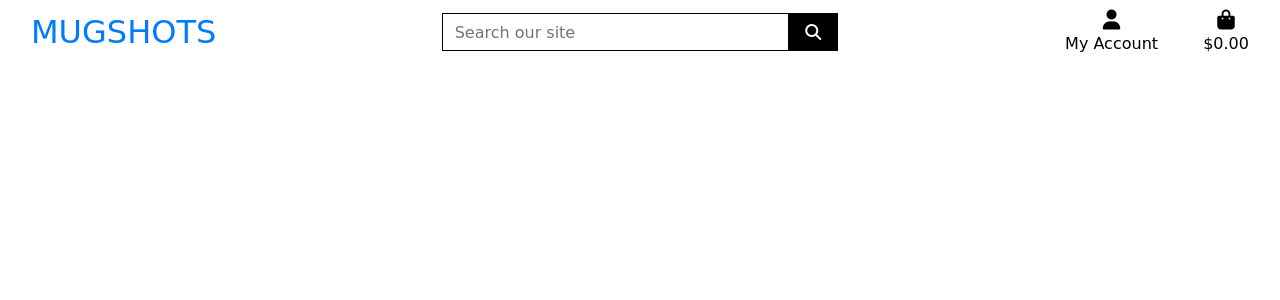
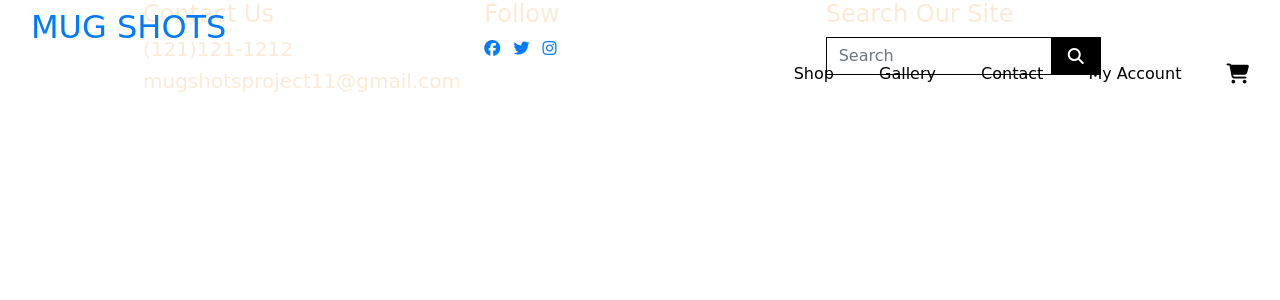
Before and after one commit to amybru/mug_shots, a Django app: page / in a window 1280 px wide. Shown: the top 300 px of the page. Run offline with Django 3.2, Linux system fonts and the light colour scheme; some libraries are stand-ins or nearby versions; some web fonts are replaced.

Commit message:
added mainnav and footer elements

```diff
--- a/templates/base.html
+++ b/templates/base.html
@@ -42,32 +42,35 @@
   <body>
   <!-- Navigation bar, contains logo with link to home page, a search bar, and links to the main pages on the site-->
     <header class="container-fluid fixed-top">
-        <div id="topnav" class="row bg-black pt-;g-2 d-none d-lg-flex">
-            <div class="col-12 col-lg-4 my-auto py-lg-0 text-center text-lg-left">
+        <div id="topnav" class="row d-none d-lg-flex">
+            <div class="col-12 my-auto py-lg-0 text-center">
                 <a href="{% url 'home' %}" class="nav-link main-logo-link">
-                    <h2 class="logo-font my-0">MugShots</h2>
+                    <h2 class="logo-font my-0">Mug Shots</h2>
                 </a>
             </div>
-            <div class="col-12 col-lg-4 my-auto py-lg-0">
-                <form method="GET" action="">
-                    <div class="input-group w-100">
-                        <input class="form-control border border-black rounded-0" type="text" name="q" placeholder="Search our site">
-                        <div class="input-group-append">
-                            <button class="form-control btn btn-black border border-black rounded-0" type="submit">
-                                <span class="icon">
-                                    <i class="fas fa-search"></i>
-                                </span>
-                            </button>
-                        </div>
-                    </div>
-                </form>
-            </div>
-            <div class="col-12 col-lg-4 my-auto py-lg-0">
+        </div>
+
+        <div class="row">
+            <div class="col-12 text-center">
                 <ul class="list-inline list-unstyled text-center text-lg-right my-0">
+                    <li class="list-inline-item">
+                        <a class="text-black nav-link" href="#" id="nav-shop" data-toggle="dropdown" aria-haspopup="true" aria-expanded="false">
+                        <p>Shop</p>
+                        </a>
+                    </li>
+                    <li class="list-inline-item">
+                        <a class="text-black nav-link" href="#" id="nav-gallery" data-toggle="dropdown" aria-haspopup="true" aria-expanded="false">
+                        <p>Gallery</p>
+                        </a>
+                    </li>
+                    <li class="list-inline-item">
+                        <a class="text-black nav-link" href="#" id="nav-contact" data-toggle="dropdown" aria-haspopup="true" aria-expanded="false">
+                        <p>Contact</p>
+                        </a>
+                    </li>
                     <li class="list-inline-item dropdown">
                         <a class="text-black nav-link" href="#" id="user-options" data-toggle="dropdown" aria-haspopup="true" aria-expanded="false">
                             <div class="text-center">
-                                <div><i class="fas fa-user fa-lg"></i></div>
                                 <p class="my-0">My Account</p>
                             </div>
                         </a>
@@ -87,14 +90,7 @@
                     <li class="list-inline-item">
                         <a class="{% if grand_total %}text-info font-weight-bold{% else %}text-black{% endif %} nav-link" href="">
                             <div class="text-center">
-                                <div><i class="fas fa-shopping-bag fa-lg"></i></div>
-                                <p class="my-0">
-                                    {% if grand_total %}
-                                        ${{ grand_total|floatformat:2 }}
-                                    {% else %}
-                                        $0.00
-                                    {% endif %}
-                                </p>
+                                <div><i class="fas fa-shopping-cart fa-lg"></i></div>
                             </div>
                         </a>
                     </li>
@@ -117,5 +113,54 @@
     {% endblock %}
 
 
+<!--Footer content- all pages-->
+      <footer class="footer page-footer">
+         <div class="container">
+            <div class= "row">
+            <div class="footer-contact col-4">
+               <h4>Contact Us</h4>
+               <h5 class="footer-phone">(121)121-1212</h5>
+               <h5 class="footer-email">mugshotsproject11@gmail.com</h5>
+            </div>
+            <div class="footer-follow col-4">
+                <h4>Follow</h4>
+                <ul class="list-inline social-links">
+                    <li class="list-inline-item">
+                        <a target="_blank" href="https://www.facebook.com/">
+                            <i class="fab fa-facebook"></i>
+                        </a>
+                    </li>
+                    <li class="list-inline-item">
+                        <a target="_blank" href="https://twitter.com/?lang=en">
+                            <i class="fab fa-twitter"></i>
+                        </a>
+                    </li>
+                    <li class="list-inline-item">
+                        <a target="_blank" href="https://www.instagram.com/?hl=en">
+                            <i class="fab fa-instagram"></i>
+                        </a>
+                    </li>
+            </div>
+            <div class="footer-search col-4">
+            <h4>Search Our Site</h4>
+            <div class="list-inline-item">
+                <form method="GET" action="">
+                    <div class="input-group w-100">
+                        <input class="form-control border border-black rounded-0" type="text" name="q" placeholder="Search">
+                        <div class="input-group-append">
+                            <button class="form-control btn btn-black border border-black rounded-0" type="submit">
+                                <span class="icon">
+                                    <i class="fas fa-search"></i>
+                                </span>
+                            </button>
+                        </div>
+                    </div>
+                </form>
+            </div>
+            </div>
+            </div>
+         </div>
+      </footer>
+
   </body>
 </html>
```
